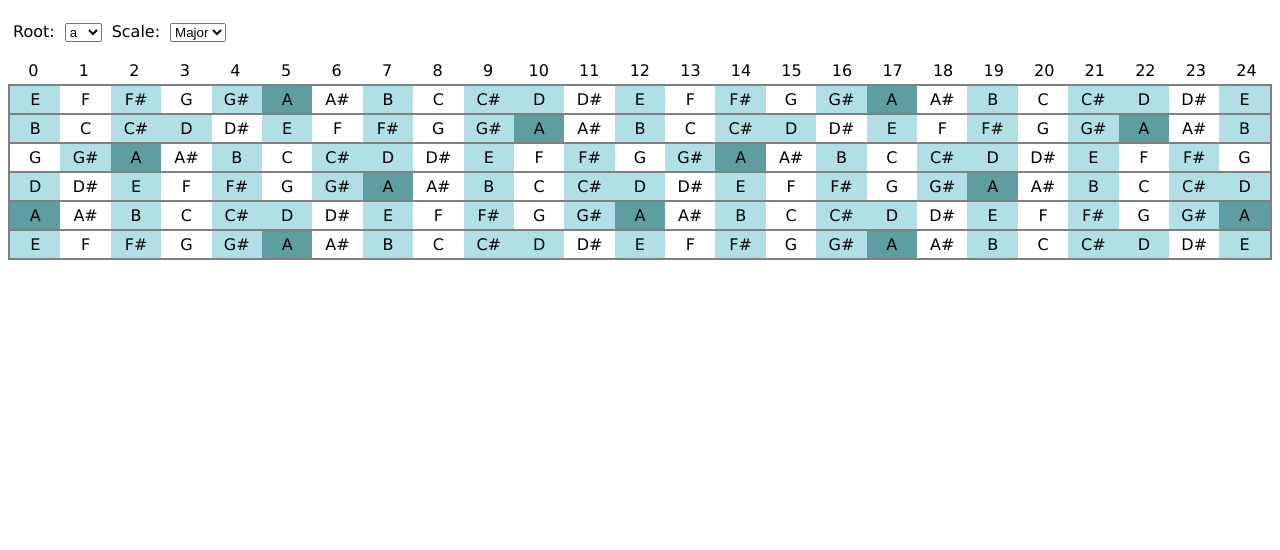
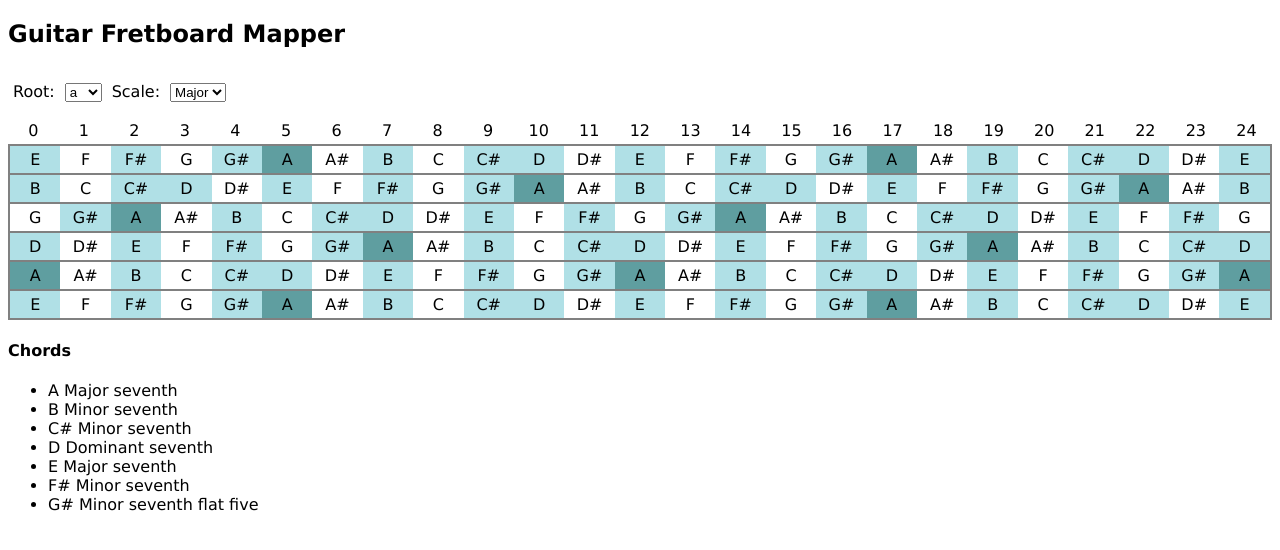
Before and after one commit to kodemonki/react-fretboard, a React app: page / in a window 1280 px wide. Built offline with nearby package versions, Linux system fonts and the light colour scheme.

Commit message:
css tweaks

```diff
--- /dev/null
+++ b/src/js/components/Chords.js
@@ -0,0 +1,40 @@
+import React from "react";
+
+export default class Chords extends React.Component {
+  constructor(props){
+    super(props);
+  }
+  getNote(num){
+    const valueArray=['a','a#','b','c','c#','d','d#','e','f','f#','g','g#'];
+    const octave = 12;
+    var octaveCount = 0;
+    while(num >= octave){
+      num -= octave;
+      octaveCount++;
+    }
+    return valueArray[num];
+  }
+  getChords(){
+    const highlight = this.props.highlight;
+    var chords = [];
+    var suffix = [
+      'Major seventh',
+      'Minor seventh',
+      'Minor seventh',
+      'Dominant seventh',
+      'Major seventh',
+      'Minor seventh',
+      'Minor seventh flat five',
+    ];
+    for (var i = 0; i < highlight.length; i++) {
+      chords.push(<li key={i} >{this.getNote(highlight[i]+Number(this.props.options.root)).toUpperCase()+' '+suffix[i]}</li>);
+    }
+    return chords;
+  }
+  render() {
+    return <div className="Chords">
+    <h4>Chords</h4>
+    {this.props.options.scale !== '2' && <ul>{this.getChords()}</ul>}
+    </div>;
+  }
+}
--- a/src/js/components/Layout.js
+++ b/src/js/components/Layout.js
@@ -6,6 +6,7 @@ import ScaleOptions from "./ScaleOptions";
 import ChordOptions from "./ChordOptions";
 import FretLabels from "./FretLabels";
 import FretBoard from "./FretBoard";
+import Chords from "./Chords";
 
 export default class Layout extends React.Component {
 
@@ -78,6 +79,7 @@ export default class Layout extends React.Component {
   render() {
     return <Router basename="/react/fretboard">
       <div className="Layout">
+        <h1>Guitar Fretboard Mapper</h1>
         {/*
         <Route exact path='/' component={Navigation}/>
 
@@ -93,6 +95,7 @@ export default class Layout extends React.Component {
 
         <FretLabels guitar={this.state.guitar}/>
         <FretBoard fretboard={this.state.fretboard} options={this.state.options} highlight={this.state.highlight} />
+        <Chords options={this.state.options} highlight={this.state.highlight}/>
       </div>
     </Router>;
   }
--- a/src/styles/appStyles.scss
+++ b/src/styles/appStyles.scss
@@ -18,12 +18,15 @@ body {
   padding:4px 0px;
   text-transform: uppercase;
 }
+
 .lowlight{
   background-color:$fretboard-background;
 }
+
 .highlight{
   background-color:$fretboard-highlight;
 }
+
 .root{
   background-color:$fretboard-root;
 }
```
